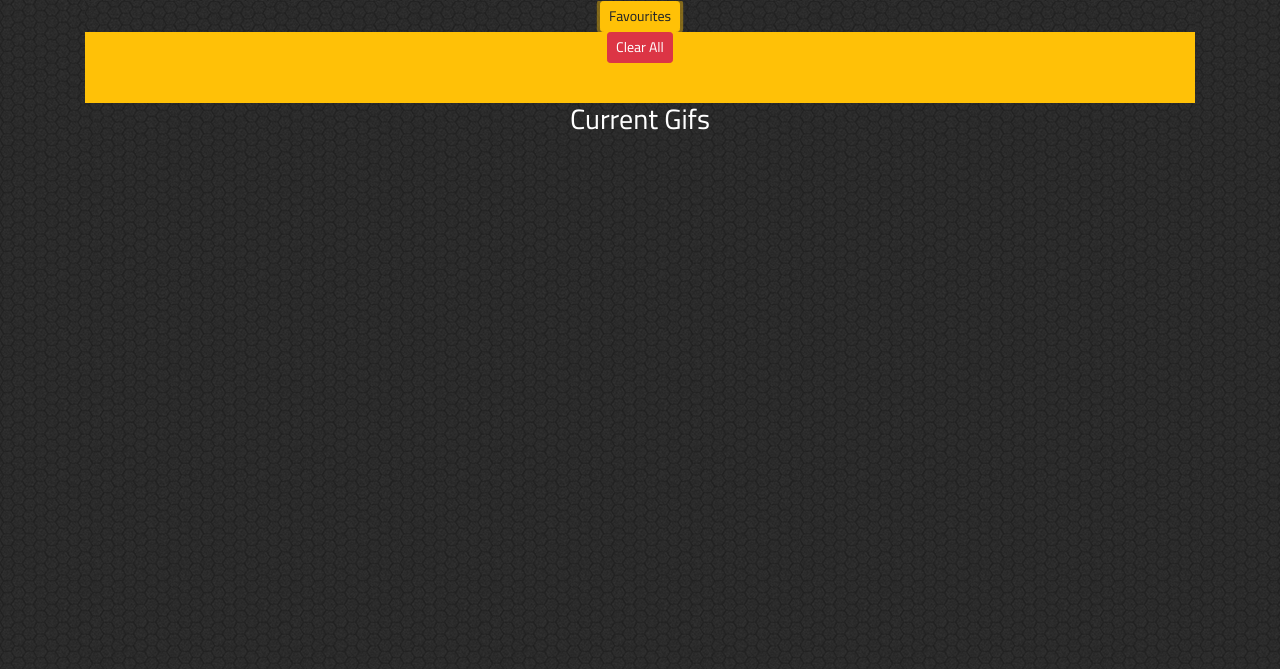
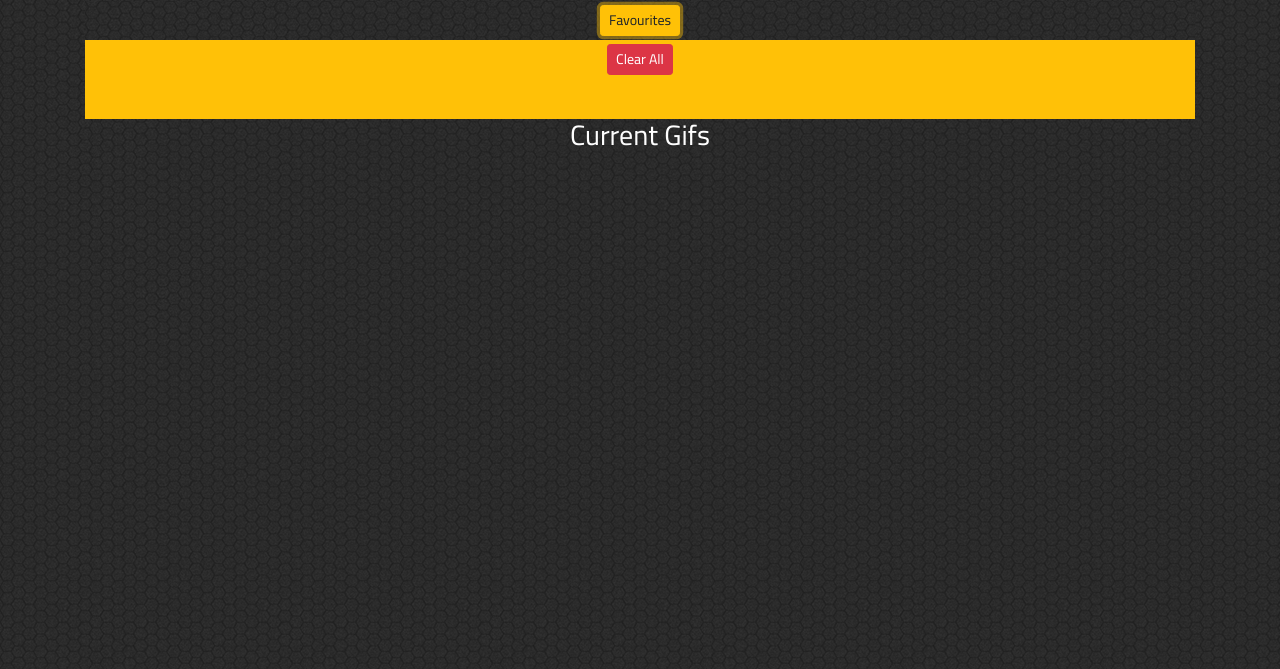
Before and after one commit to nick-ramsay/GifTastic, a plain HTML site: page index.html in a window 1280 px wide. Both pictures are taken after a click on the button "Favourites". Shown: the part 131-800 px from the top of the page. Drawn offline with nearby package versions, Linux system fonts and the light colour scheme.

Commit message:
Made gif header dynamic, some final format revisions

```diff
--- a/assets/javascript/app.js
+++ b/assets/javascript/app.js
@@ -19,6 +19,7 @@ $(document).ready(function () {
     uniqueGifID = 0;
 
     $(document).on("click", ".gifButton", function () {
+        $("#currentGifHeader").text($(this).attr("data-topic"));
         $(".gifs").empty();
         var gifSearch = $(this).attr("data-topic");
         var queryURL = "https://api.giphy.com/v1/gifs/search?api_key=kVnhBzTc4hSQFqIP3Xg2CIuos2Lmj5ze&q=" + gifSearch + "&limit=10&offset=0&rating=G&lang=en";
@@ -30,7 +31,7 @@ $(document).ready(function () {
             $(".gifs").empty();
             var results = response.data;
             for (var i = 0; i < results.length; i++) {
-                uniqueGifID ++;
+                uniqueGifID++;
                 var gifContainerDiv = $('<div class="card float-left" style="width: 18rem;">');
                 $(gifContainerDiv).attr("id", gifSearch + uniqueGifID);
 
@@ -70,15 +71,15 @@ $(document).ready(function () {
 
     })
 
-    $(document).on("click",".favouriteBtn", function addFavourite () {
-        $("#" + $(this).attr("data-gif-ID")).appendTo(".favourites");
+    $(document).on("click", ".favouriteBtn", function addFavourite() {
+        $("#" + $(this).attr("data-gif-ID")).prependTo(".favourites");
         $("#" + $(this).attr("id")).remove();
         var removeBtn = $("<a class='float-right removeBtn'><img src='https://img.icons8.com/material-outlined/24/000000/filled-trash.png'></a>");
         $(removeBtn).attr("data-gif-ID", $(this).attr("data-gif-ID"));
         $('#' + $(this).attr('data-gif-ID') + 'cardBody').append(removeBtn);
     }) //adds gif to favourites section
 
-    $(document).on("click",".removeBtn", function removeFavourite() {
+    $(document).on("click", ".removeBtn", function removeFavourite() {
         $('#' + $(this).attr('data-gif-ID')).remove();
     })
 
--- a/index.html
+++ b/index.html
@@ -36,7 +36,7 @@
                 <div class="accordion" id="favAccordion">
                     <div class="card" style="border:none;">
                         <div id="favHeader">
-                            <button class="btn btn-warning btn-sm" type="button" data-toggle="collapse"
+                            <button class="btn btn-warning btn-sm m-1" type="button" data-toggle="collapse"
                                 data-target="#collapsedFavs" aria-expanded="true" aria-controls="collapsedFavs">
                                 Favourites
                             </button>
@@ -44,7 +44,9 @@
 
                         <div id="collapsedFavs" class="collapse" aria-labelledby="favHeader"
                             data-parent="#favAccordion">
-                            <button class="btn btn-danger btn-sm clearFavourites">Clear All</button>
+                            <div>
+                                <button class="btn btn-danger btn-sm m-1 clearFavourites">Clear All</button>
+                            </div>
                             <div class="card-body favourites">
                             </div>
                         </div>
@@ -52,13 +54,14 @@
                 </div>
             </div>
         </div>
-        <div class="row" align="center">
-            <div class="col-md-12">
-                <h3 id="currentDivHeader" align="center">Current Gifs</h3>
-            </div>
-            <div class="col-md-12 gifs">
-            </div>
+    </div>
+    <div class="row" align="center">
+        <div class="col-md-12">
+            <h3 id="currentGifHeader" align="center">Current Gifs</h3>
         </div>
+        <div class="col-md-12 gifs">
+        </div>
+    </div>
     </div>
 
 </body>
```
